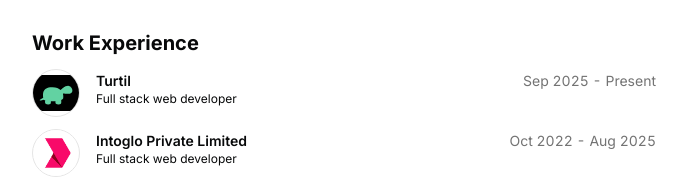
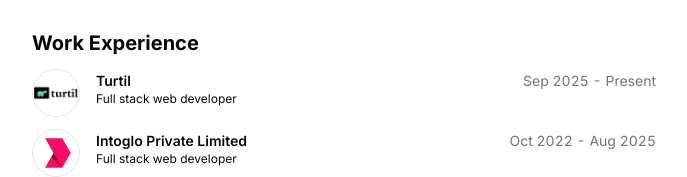
Before and after one commit to Saradhii/saradhi, a Next.js app: page / in a window 1280 px wide. Shown: the part 357-534 px from the top of the page, without its empty margins (296-983 px from the left). Built offline with nearby package versions, Linux system fonts and the light colour scheme.

Commit message:
updated logo again

```diff
--- a/src/data/resume.tsx
+++ b/src/data/resume.tsx
@@ -114,7 +114,7 @@ export const DATA = {
       badges: [],
       location: "Hyderabad",
       title: "Full stack web developer",
-      logoUrl: "/turtil_png_logo.svg",
+      logoUrl: "/turtil_logo.jpeg",
       start: "Sep 2025",
       end: "Present",
       description: "I am a Full Stack Web Developer with 3 years of hands-on experience in building dynamic and responsive web applications. I hold a Master's degree in Computer Applications (MCA) with a solid foundation in computer science and real-world experience in modern web technologies.",
```
